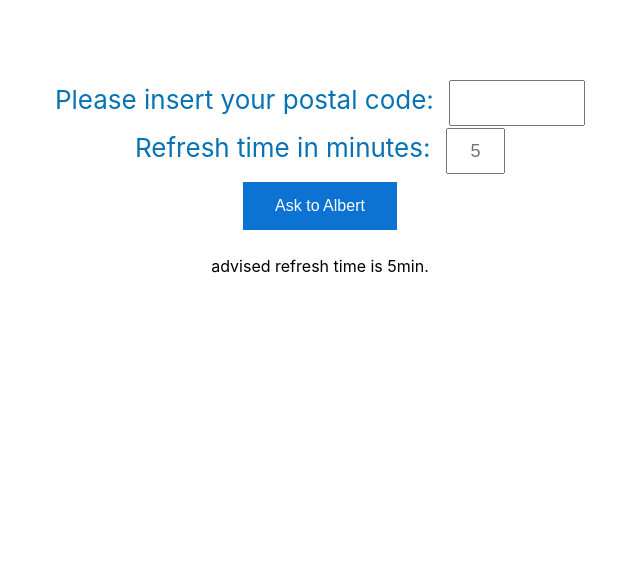
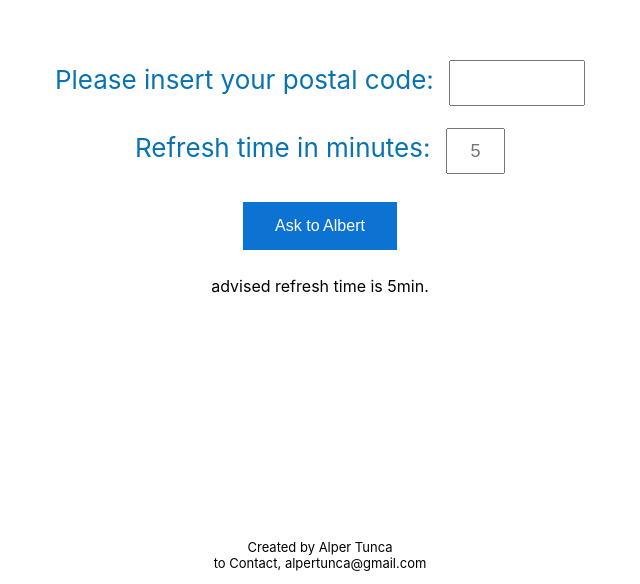
Before and after one commit to TuncaAlper/askToAlbert, a React (Create React App) app: page / in a window 1280 px wide. Shown: the part 216-800 px from the top of the page, without its empty margins (320-960 px from the left). Built offline with nearby package versions, Linux system fonts and the light colour scheme.

Commit message:
corrected the readme text and some css on landing page. also base url added as process.env

```diff
--- a/src/components/landingPage.css
+++ b/src/components/landingPage.css
@@ -8,6 +8,11 @@
     flex-direction: column;
     align-items: center;
     justify-content: center;
+  }
+.landing-footer{
+  position: absolute;
+  bottom: 0;
+  font-size: 13px;
   }
 h2{
     margin-left: 20px;
--- a/src/components/landingPage.js
+++ b/src/components/landingPage.js
@@ -4,21 +4,23 @@ import axios from "axios";
 import './landingPage.css';
 import Timer from './timer';
 import LoadSpinner from './loadSpinner';
+import { baseUrl } from '../constants';
 
 export default function LandingPage() {
 
-    const [postalCode, setPostalCode] = useState({ value: "", send: false })
+    const [postalCode, setPostalCode] = useState({ value: "", send: false });
     const [reqTime, setReqTime] = useState(5);
-    const [data, setData] = useState()
+    const [data, setData] = useState();
 
     const [loading, setLoading] = useState(false);
     const [error, setError] = useState();
+    const [pageError, setPageError] = useState(false);
 
     useEffect(() => {
         if (postalCode.send) {
             setLoading(true)
             axios
-                .get(`https://www.ah.nl//service/rest/kies-moment/bezorgen/${postalCode.value}`)
+                .get(`${baseUrl}/${postalCode.value}`)
                 .then(res => {
                     setData(res.data['_embedded']['lanes']['3']['_embedded']['items']['0']['_embedded'])
                     setLoading(false)
@@ -47,8 +49,9 @@ export default function LandingPage() {
         e.preventDefault()
         if (!!postalCode.value && !!reqTime) {
             setPostalCode(prevState => ({ ...prevState, send: true }))
+            setPageError(false)
         } else {
-            alert("Please type your Postal Code")
+            setPageError(true)
         }
     }
     const goBackButton = (e) => {
@@ -71,12 +74,20 @@ export default function LandingPage() {
             <div className="Landing">
                 <div className="landing-postal-code">
                     <label>Please insert your postal code:  <input type="text" onChange={e => changePostalCode(e)} placeholder={postalCode.value} /></label>
+                    <br />
                     <label>Refresh time in minutes: <input type="num" onChange={e => changeReqTime(e)} placeholder={reqTime} /></label>
-
+                    <br />
                     <button className="button-blue" onClick={e => sendRequestToAh(e)}>Ask to Albert</button>
                     <p>advised refresh time is 5min.</p>
+                    {pageError && <p style={{ color: "red" }}>Please type your Postal Code!</p>}
+                    <div className="landing-footer" >
+                        <p>
+                            Created by Alper Tunca
+                            <br />
+                            to Contact, alpertunca@gmail.com
+                        </p>
+                    </div>
                 </div>
-
             </div>
         )
     } else if (data && !loading && !error) {
--- /dev/null
+++ b/src/constants.js
@@ -0,0 +1 @@
+export const baseUrl = process.env.siteUrl
```
Also changed, not shown: 1 other file (tests, documents, lock files or other folders).
